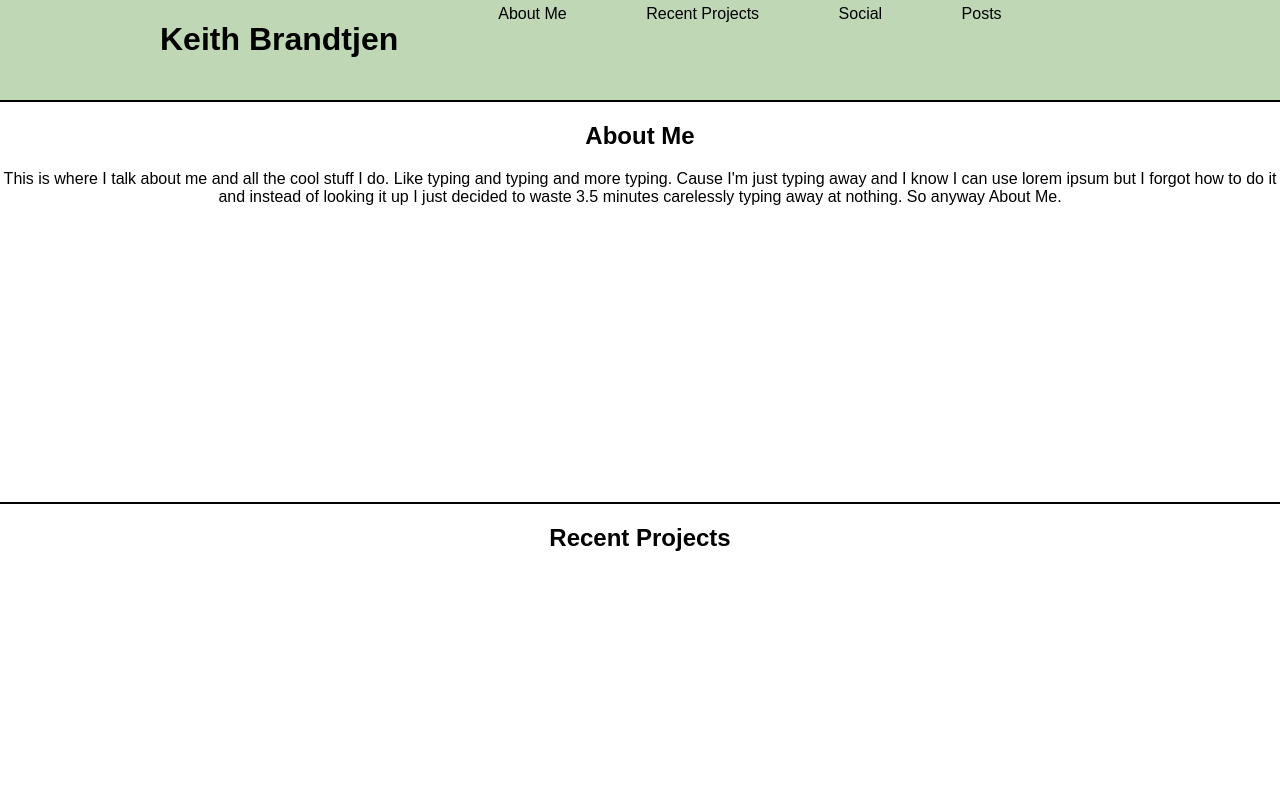
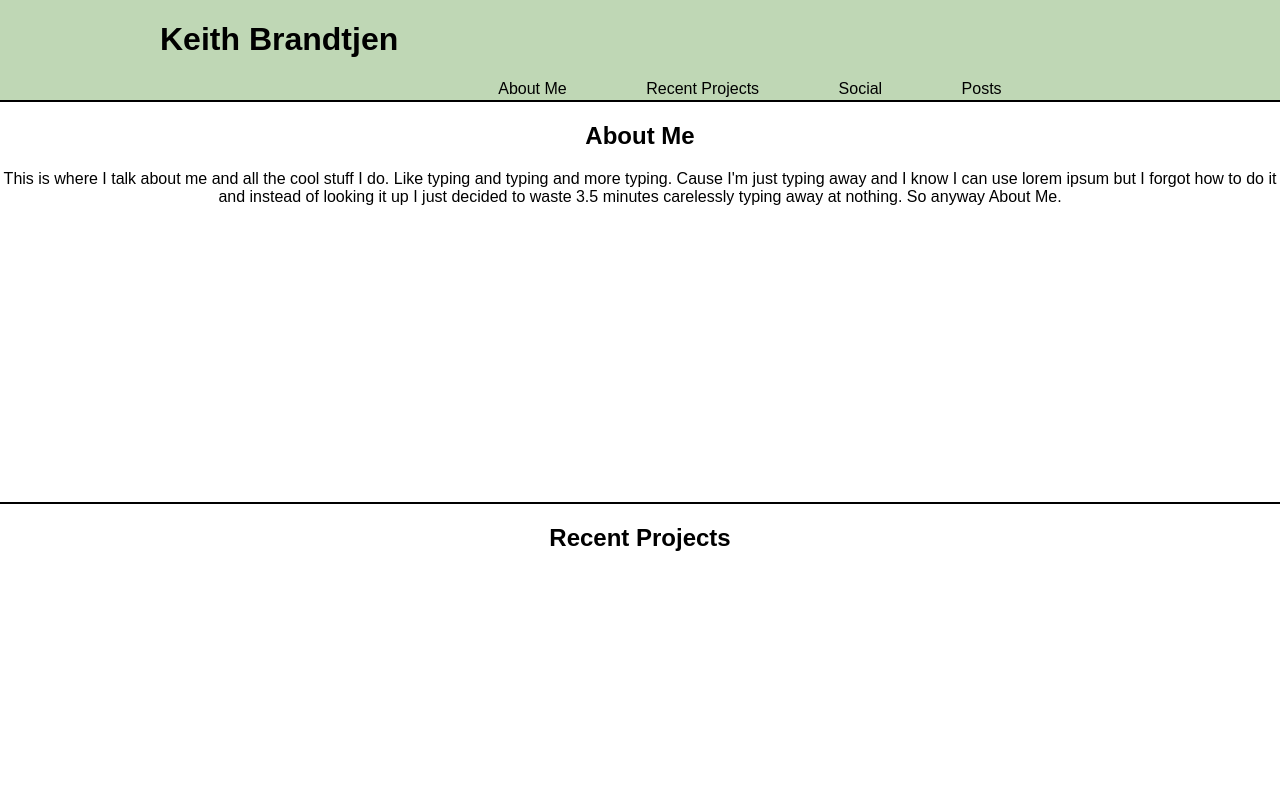
Before and after one commit to KBrandtjen/Portfolio, a plain HTML site: page index.html in a window 1280 px wide. Shown: the top 800 px of the page. Drawn offline with Linux system fonts and the light colour scheme.

```diff
--- a/css/base.css
+++ b/css/base.css
@@ -21,7 +21,7 @@
 header ul li {
   display: inline-block;
   margin-right: 75px;
-  margin-top: 5px;
+  margin-top: 80px;
 }
 
 .about {
```
